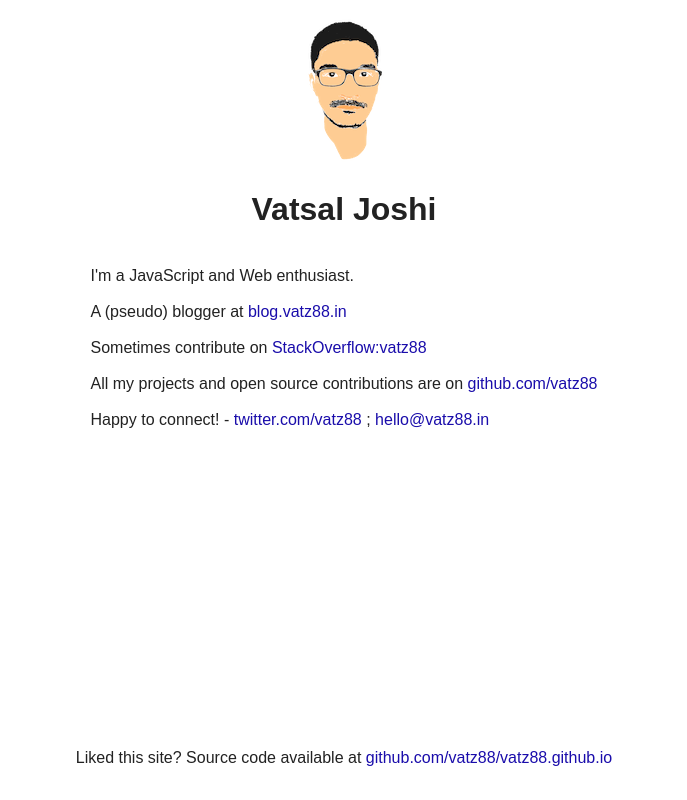
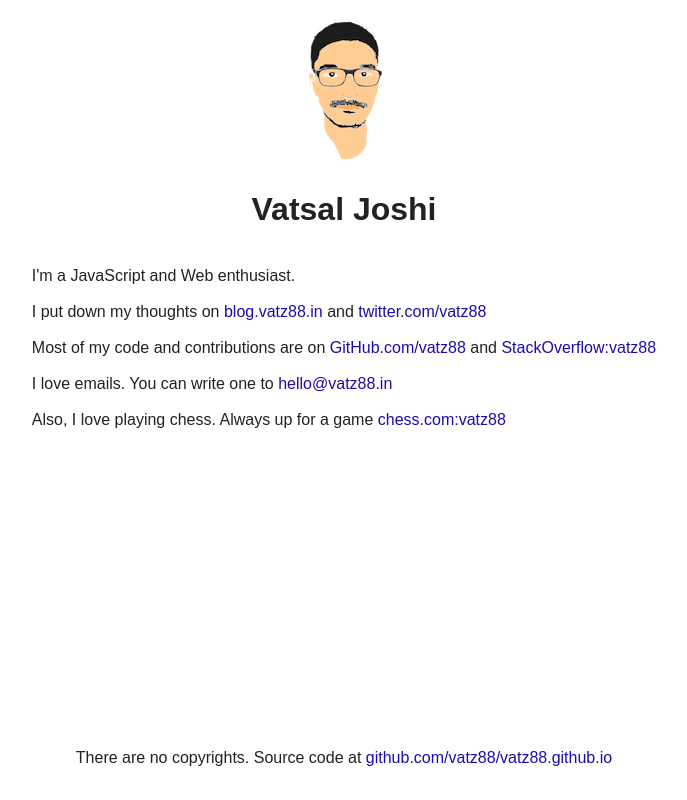
Before and after one commit to vatz88/vatz88.github.io, a Svelte app: page / in a window 1280 px wide. Shown: the whole page, without its empty margins (296-983 px from the left). Built offline with nearby package versions, Linux system fonts and the light colour scheme.

Commit message:
content update

```diff
--- a/src/components/Footer.svelte
+++ b/src/components/Footer.svelte
@@ -10,7 +10,7 @@
     <a href="https://svelte.dev">Svelte</a>
   </p> -->
   <p>
-    Liked this site? Source code available at
+    There are no copyrights. Source code at
     <a
       target="_blank"
       href="https://github.com/vatz88/vatz88.github.io"
--- a/src/components/Main.svelte
+++ b/src/components/Main.svelte
@@ -1,13 +1,21 @@
 <div class="fx-item fx-grow-zero">
   <p>I'm a JavaScript and Web enthusiast.</p>
   <p>
-    A (pseudo) blogger at
+    I put down my thoughts on
     <a target="_blank" href="https://blog.vatz88.in" rel="noopener">
       blog.vatz88.in
     </a>
+    and
+    <a target="_blank" href="https://twitter.com/vatz88" rel="noopener">
+      twitter.com/vatz88
+    </a>
   </p>
   <p>
-    Sometimes contribute on
+    Most of my code and contributions are on
+    <a target="_blank" href="https://github.com/vatz88" rel="noopener">
+      GitHub.com/vatz88
+    </a>
+    and
     <a
       target="_blank"
       href="https://stackoverflow.com/users/5733059/vatz88"
@@ -16,17 +24,13 @@
     </a>
   </p>
   <p>
-    All my projects and open source contributions are on
-    <a target="_blank" href="https://github.com/vatz88" rel="noopener">
-      github.com/vatz88
-    </a>
+    I love emails. You can write one to
+    <a href="mailto:hello@vatz88.in" rel="noopener">hello@vatz88.in</a>
   </p>
   <p>
-    Happy to connect! -
-    <a target="_blank" href="https://twitter.com/vatz88" rel="noopener">
-      twitter.com/vatz88
-    </a>
-    ;
-    <a href="mailto:hello@vatz88.in" rel="noopener">hello@vatz88.in</a>
+    Also, I love playing chess. Always up for a game
+    <a
+      href="https://www.chess.com/member/vatz88"
+      rel="noopener">chess.com:vatz88</a>
   </p>
 </div>
--- a/src/index.js
+++ b/src/index.js
@@ -8,8 +8,7 @@ const app = new App({
 
 const consolestyles = fontSize =>
   [`font-size: ${fontSize}px`, 'color: #757575'].join(';');
-console.log('%cvatz88', consolestyles(44));
 console.log(
-  '%cDid you know you can toggle the theme? Click on my photo!',
-  consolestyles(22),
+  `%cWell, there's nothing hidden here but if you haven't figured it out yet, you can toggle theme by clicking on my face.`,
+  consolestyles(24),
 );
```
Also changed, not shown: 1 other file (tests, documents, lock files or other folders).
